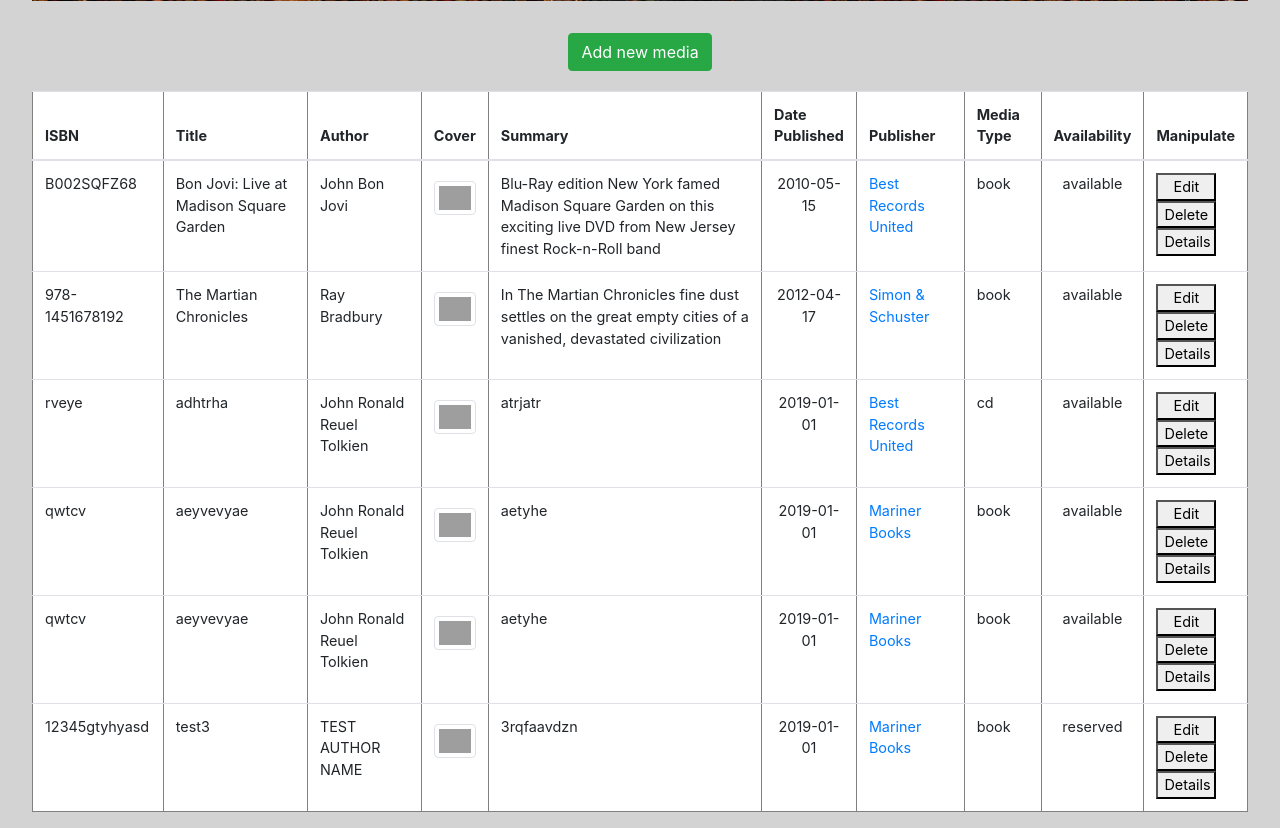
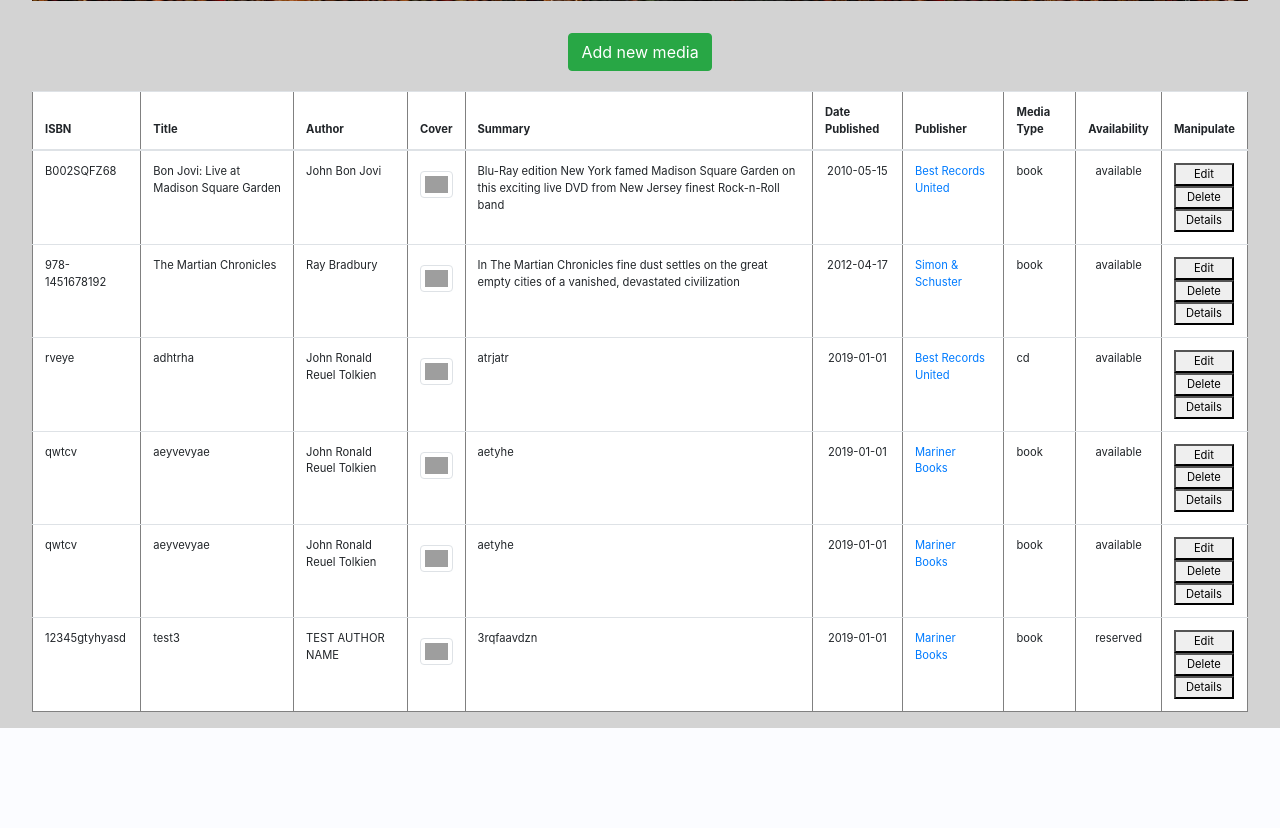
Before and after one commit to aliravn/CF-CR11-Valeria, a PHP site: page / in a window 1280 px wide. Shown: the part 593-1421 px from the top of the page. After the commit the page ends 1321 px from the top, so only its background shows below. Run offline with PHP 8.4, Linux system fonts and the light colour scheme; data comes from the database, SQL or seed files in the repository; a stand-in replaces the project's code that opens the database connection; grey boxes are pictures that could not be loaded.

Commit message:
change font size in table

```diff
--- a/css/style.css
+++ b/css/style.css
@@ -13,7 +13,7 @@ body {
 table {
 	width: 100%;
 	margin-top: 20px;
-	font-size: 0.9rem; /* can be changed, font-color not possible to change */
+	font-size: 0.7rem; /* can be changed, font-color not possible to change */
 	background-color: white;
 }
 
```
